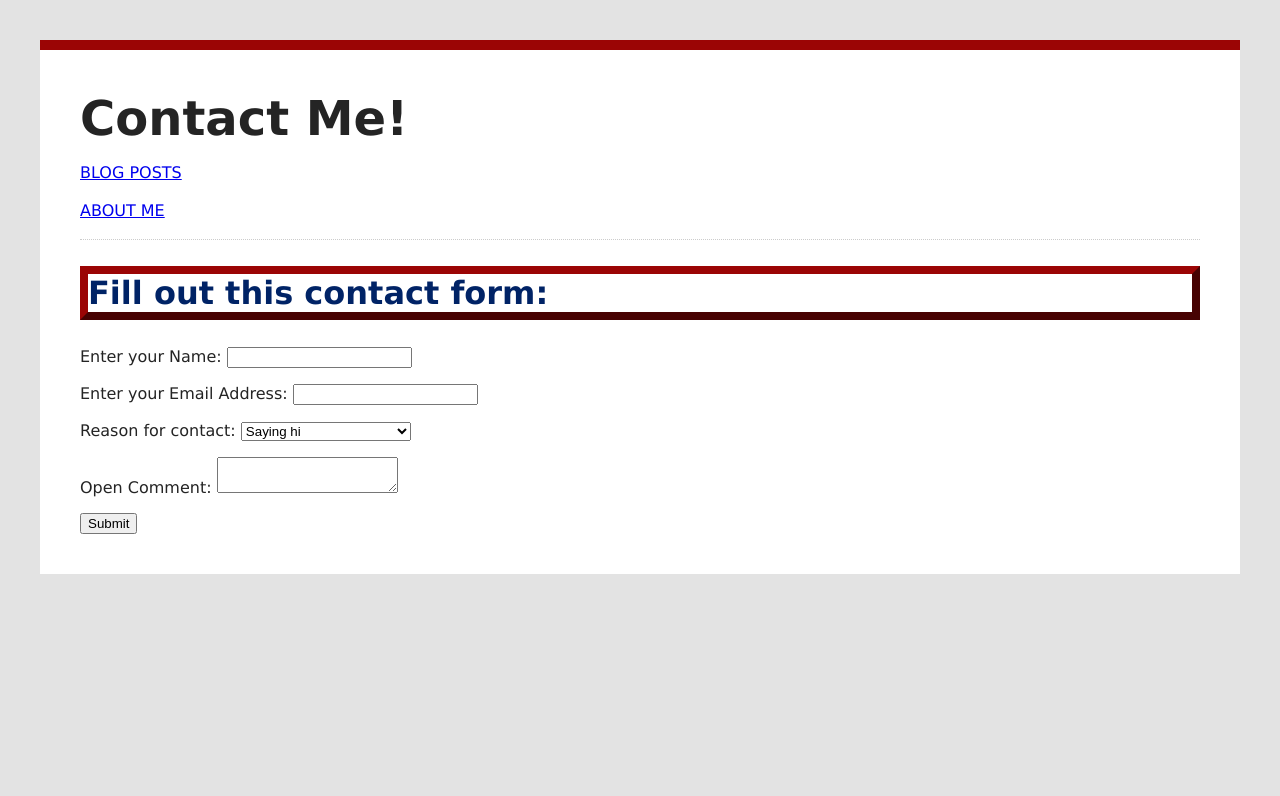
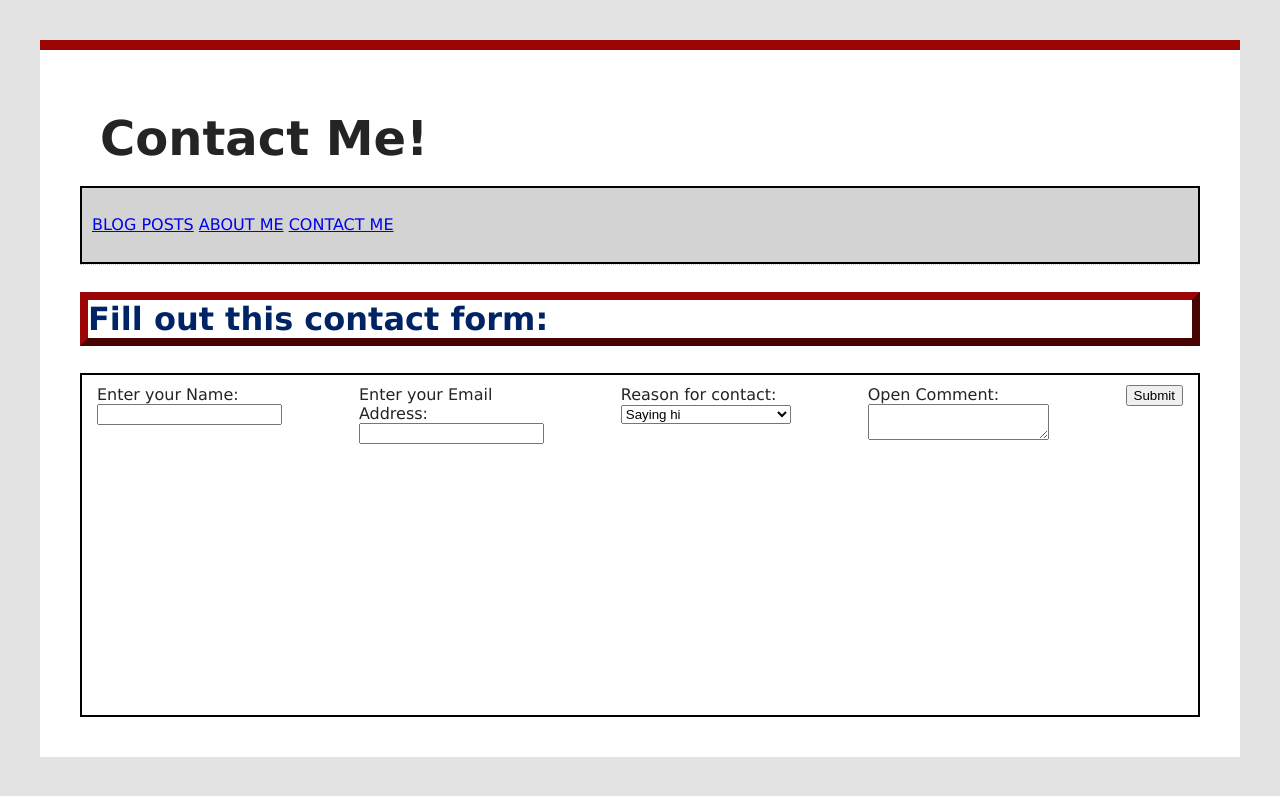
Before and after one commit to AnthenFPS/mi349_blog, a plain HTML site: page contact.html in a window 1280 px wide. Drawn offline with Linux system fonts and the light colour scheme.

Commit message:
Updated Style.css, made small changes to other htmls

```diff
--- a/contact.html
+++ b/contact.html
@@ -9,15 +9,17 @@
 <body>
     <header>
         <h1 id="contact-me" class="contact-heading">Contact Me!</h1>
-        <nav>
-            <p><a href="index.html">BLOG POSTS</a></p>
-            <p><a href="about.html">ABOUT ME</a></p>
-        </nav>
+
     </header>
+    <div class = "sticky">
+        <p><a href="index.html">BLOG POSTS</a>
+        <a href="about.html">ABOUT ME</a>
+        <a href="contact.html">CONTACT ME</a></p>
+    </div>
     <section id="form">
         <h2>Fill out this contact form:</h2>
-        <form>
-            <div>
+        <form class="flex-container">
+            <div class="flex-wrapper">
                 <label>Enter your Name:</label>
                     <input type="text">
             </div>
--- a/style.css
+++ b/style.css
@@ -8,12 +8,29 @@ body {
     color: #242424;
     border-top: 10px solid #9b0505;
     background: #fff;
+    overflow: auto;
 }
 
 h1 {
     font-size: 3em;
     margin: 0;
+    padding: 20px;
+    text-align: left;
 
+}
+
+.sticky{
+    padding: 10px;
+    border: 2px solid black;
+    background: lightgray;
+}
+.sticky{
+    position: -webkit-sticky;
+    position: sticky;
+    top: 0;
+    bottom: 0;
+    left: 0;
+    right: 0;
 }
 
 p {
@@ -30,6 +47,41 @@ p {
 
 #form{
     border-top: 1px dotted #ccc;
+
+}
+
+.flex-container{
+    display: flex;
+    border: 2px solid black;
+    padding: 10px 10px;
+
+}
+
+.flex-wrapper{
+    display: flex;
+    flex-direction: column;
+}
+
+.flex-container > * {
+    flex: 1;
+    min-height: 40vh;
+    margin: 0 5px;
+}
+.flex-wrapper :nth-child(2), .flex-wrapper : :nth-child(3) {
+    margin-top: 5px;
+}
+
+.flex-wrapper : :nth-child(3), .flex-container > textarea {
+    flex: 1;
+}
+
+.right{
+    margin: 5px;
+    width: 350px;
+    height: 350px;
+    text-align: center;
+    float: right;
+    background: lightslategray;
 }
 
 .blog-post {
```
Also changed, not shown: about.html (+5 -3 lines), index.html (+14 -6 lines).
